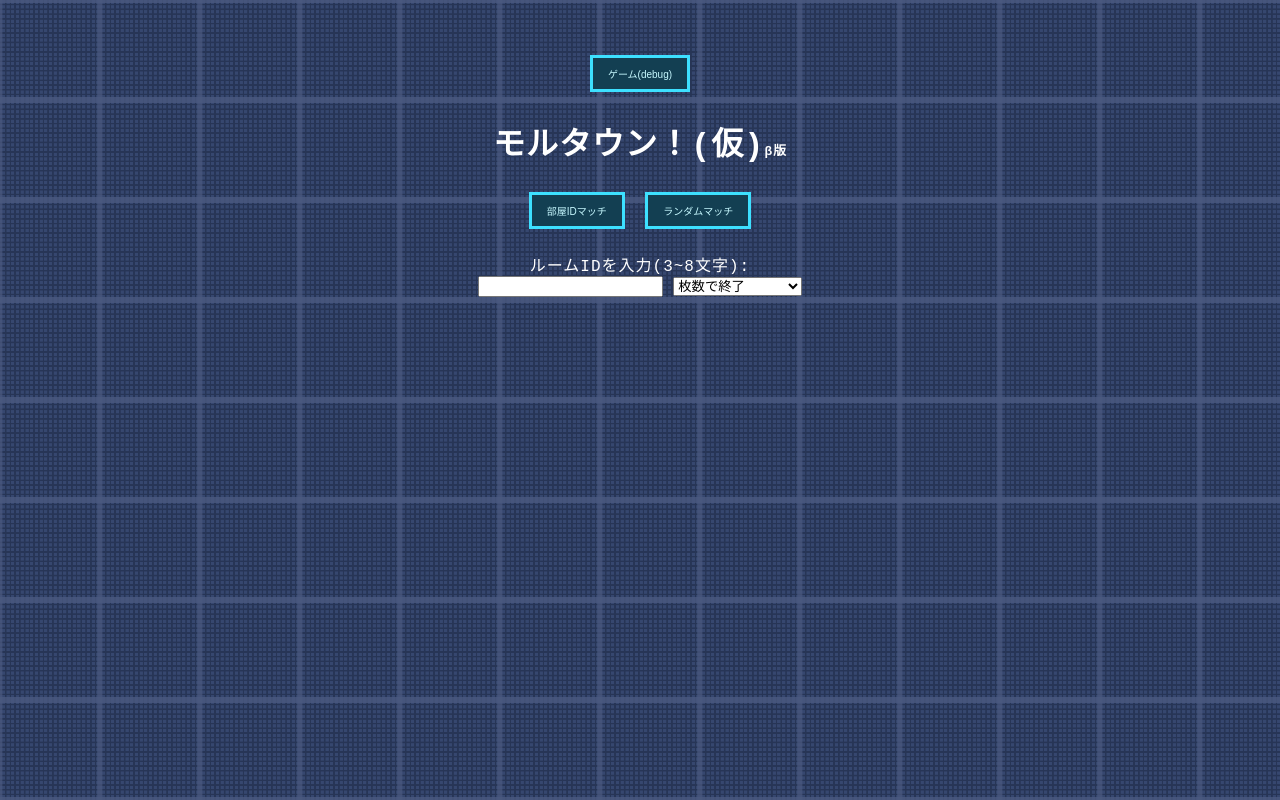
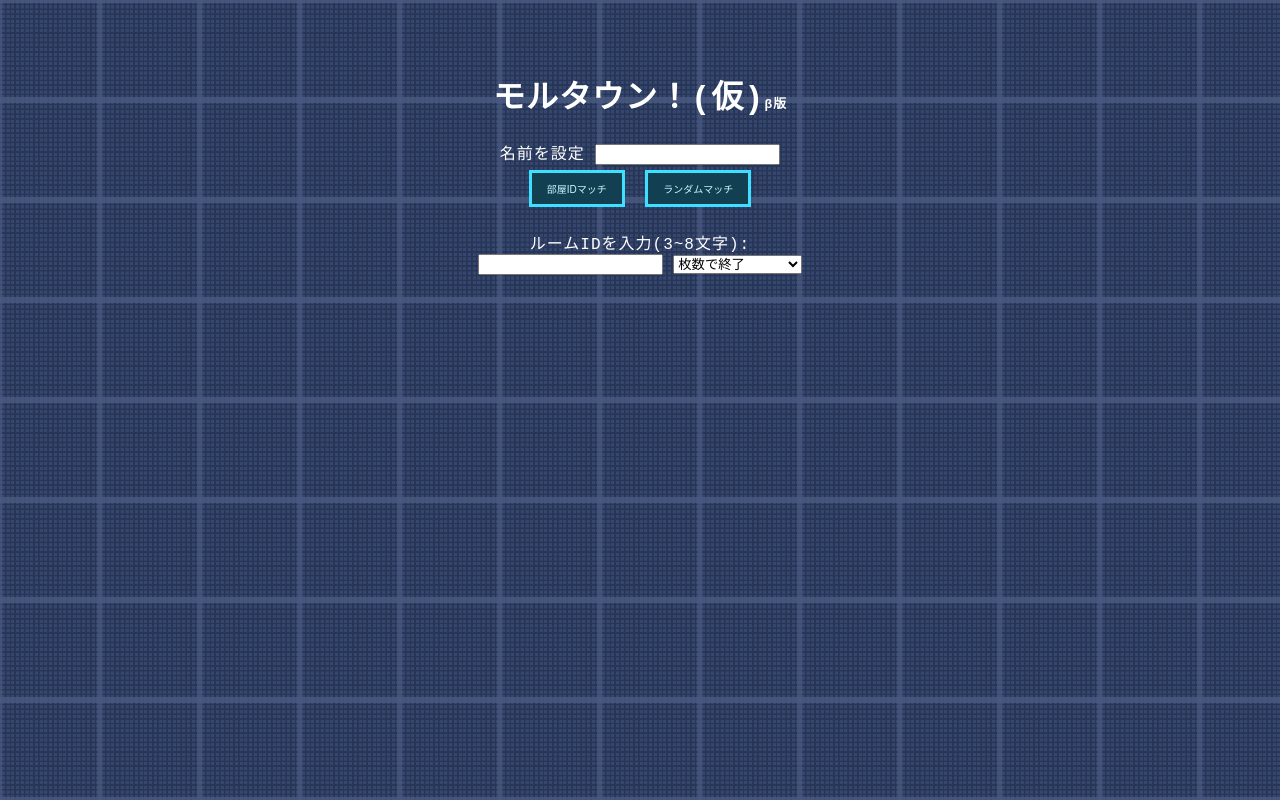
Before and after one commit to Mojaman/molMore, a website: page public/index.html in a window 1280 px wide. Drawn offline with nearby package versions, Linux system fonts and the light colour scheme; no server answers; a small style sheet from the web is missing; a web font is replaced by a local one.

Commit message:
Update index.html to remove debug buttons and add inputs
Removed debug buttons and added input fields for player name and room ID.

```diff
--- a/public/index.html
+++ b/public/index.html
@@ -27,7 +27,7 @@
   <body>
     <nav>
       <button id = "homeButton" onclick= showPage('home')>ホーム</button>
-      <button onclick= showPage('game')>ゲーム(debug)</button>
+      <!-- <button onclick= showPage('game')>ゲーム(debug)</button> -->
       <!-- <button onclick= showPage('waiting')>待機中(debug)</button>
       <button onclick= showPage('result')>リザルト(debug)</button>
       <button onclick= nextTurn()>ターン変更(debug)</button>
@@ -335,7 +335,13 @@
 
      <div id = "home" class = "page active">
 
-       <h1>モルタウン！(仮)<span id = "version">β版</span></h1>
+        <h1>モルタウン！(仮)<span id = "version">β版</span></h1>
+
+       <section id = "setName">
+          <label for="inputId">名前を設定</label>
+
+          <input type="text" id="inputPlayerName" name="inputPlayerName" minlength="1" maxlength="20" required>
+        </section>
 
        <!-- <button onclick = makeroom()>部屋を作る</button>
        <button onclick = joinroom()>部屋に参加する</button> -->
@@ -346,6 +352,7 @@
 
 
        <br>
+
        <br>
        <section>
          <label for="inputId">ルームIDを入力(3~8文字):</label>
```
